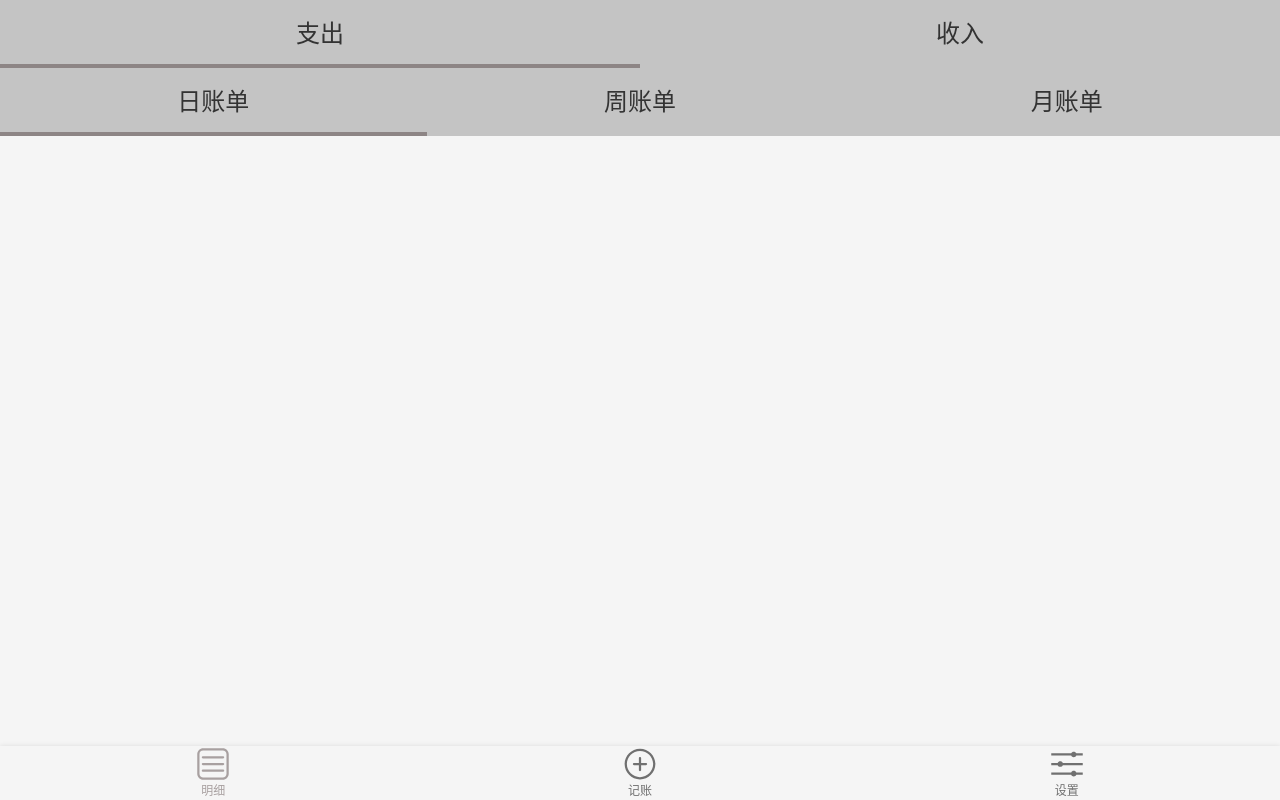
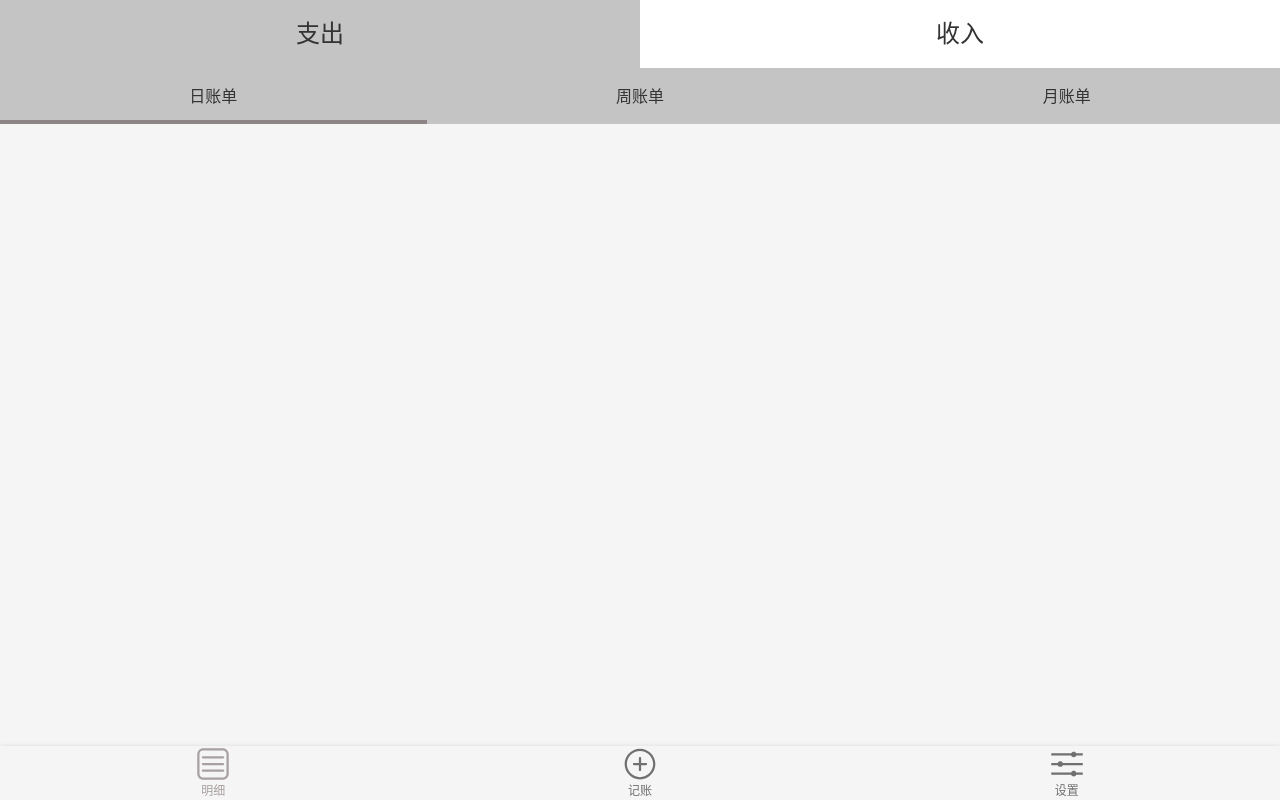
Before and after one commit to AeahKa/memoney, a Vue app: page /settings#/statement in a window 1280 px wide. Built offline with nearby package versions, Linux system fonts and the light colour scheme.

Commit message:
将Add.vue中的Types删除，改用Tabs

```diff
--- a/src/components/Tabs.vue
+++ b/src/components/Tabs.vue
@@ -2,7 +2,7 @@
   <ul class="tabs">
     <li
       :class="{
-        [classPrefix + '-item']: classPrefix,
+        [classPrefix + '-tabs-item']: classPrefix,
         selected: value === item.value,
       }"
       @click="select(item)"
--- /dev/null
+++ b/src/constants/cycleList.ts
@@ -0,0 +1,6 @@
+const cycleList = Object.freeze([
+	{ text: '日账单', value: 'daily' },
+	{ text: '周账单', value: 'weekly' },
+	{ text: '月账单', value: 'monthly' },
+])
+export default cycleList
--- /dev/null
+++ b/src/constants/typeList.ts
@@ -0,0 +1,5 @@
+const typeList = Object.freeze([
+	{ text: '支出', value: '-' },
+	{ text: '收入', value: '+' },
+])
+export default typeList
--- a/src/views/Add.vue
+++ b/src/views/Add.vue
@@ -2,7 +2,12 @@
   <div>
     <Layout classPrefix="layout">
       <Calculator @update:value="onUpdateAmount" @submit="submit" />
-      <Type :value.sync="bill.type" />
+      <Tabs
+        :dataSource="typeList"
+        classPrefix="types"
+        class="types"
+        :value.sync="type"
+      />
       <Remark
         class="remark"
         @update:value="onUpdateRemark"
@@ -19,13 +24,16 @@
 import Calculator from "../components/Add/Calculator.vue";
 import Remark from "../components/FormItem.vue";
 import Tags from "../components/Add/Tags.vue";
-import Type from "../components/Add/Type.vue";
+import Tabs from "@/components/Tabs.vue";
+import typeList from "../constants/typeList";
 
 @Component({
-  components: { Calculator, Type, Remark, Tags },
+  components: { Calculator, Tabs, Remark, Tags },
 })
 export default class Add extends Vue {
   name = "Add";
+  typeList = typeList;
+  type = "-";
 
   get billList() {
     return this.$store.state.billList;
--- a/src/views/Statement.vue
+++ b/src/views/Statement.vue
@@ -22,23 +22,17 @@
 <script lang="ts">
 import Vue from "vue";
 import { Component } from "vue-property-decorator";
-import Type from "../components/Add/Type.vue";
 import Tabs from "../components/Tabs.vue";
+import typeList from "../constants/typeList";
+import cycleList from "../constants/cycleList";
 @Component({
-  components: { Type, Tabs },
+  components: { Tabs },
 })
 export default class Statement extends Vue {
+  typeList = typeList;
   type = "-";
+  cycleList = cycleList;
   cycle = "daily";
-  typeList = [
-    { text: "支出", value: "-" },
-    { text: "收入", value: "+" },
-  ];
-  cycleList = [
-    { text: "日账单", value: "daily" },
-    { text: "周账单", value: "weekly" },
-    { text: "月账单", value: "monthly" },
-  ];
 }
 </script>
 
```
